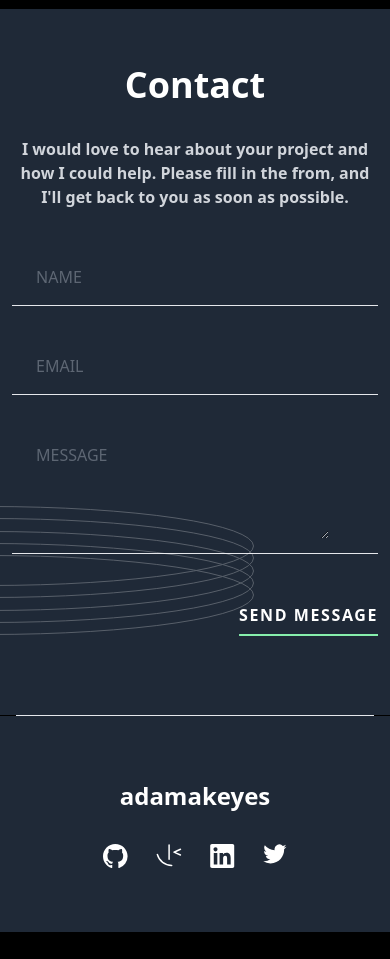
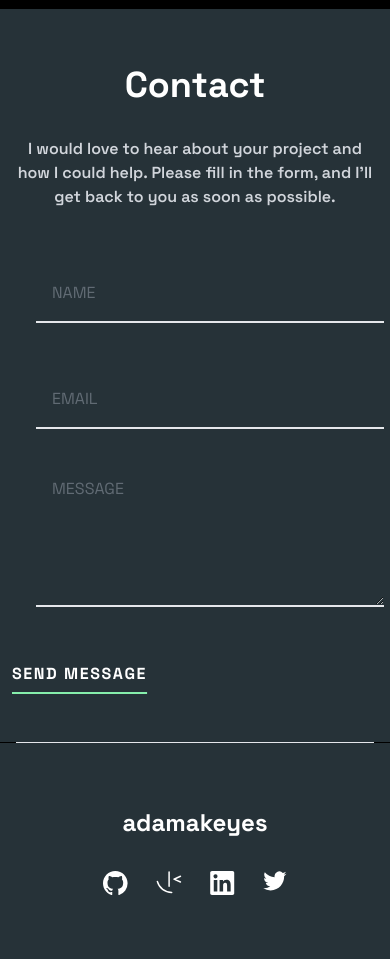
Before and after one commit to WanchalermMitcachon/devportfolio, a React (Vite) app: page / in a window 390 px wide. Shown: the part 4340-5299 px from the top of the page. Before the commit the page ends 5272 px from the top, so only its background shows below. Built offline with nearby package versions, Linux system fonts and the light colour scheme.

Commit message:
dsa
ddsa

```diff
--- a/src/App.jsx
+++ b/src/App.jsx
@@ -14,7 +14,7 @@ function App() {
       <hr className="mx-4 mt-[-20%] md:hidden"></hr>
       <Projects />
       <Contact />
-      <hr className="mx-4 md:mx-8"></hr>
+      <hr className="mx-4 md:mx-8 lg:mx-24"></hr>
       <Footer/>
     </div>
   );
--- a/src/components/Contact/Contact.jsx
+++ b/src/components/Contact/Contact.jsx
@@ -1,69 +1,119 @@
-import React from "react";
+import React, { useState } from "react";
 
 function Contact() {
+  const [formData, setFormData] = useState({
+    name: "",
+    email: "",
+    message: "",
+  });
+  const [errors, setErrors] = useState({});
+
+  const handleChange = (e) => {
+    const { name, value } = e.target;
+    setFormData((prevData) => ({
+      ...prevData,
+      [name]: value,
+    }));
+  };
+
+  const handleSubmit = (e) => {
+    e.preventDefault();
+    // Form validation
+    const validationErrors = {};
+    if (!formData.name) {
+      validationErrors.name = "Please enter your name.";
+    }
+    if (!formData.email) {
+      validationErrors.email = "Please enter your email.";
+    } else if (!isValidEmail(formData.email)) {
+      validationErrors.email = "Please enter a valid email address.";
+    }
+    if (!formData.message) {
+      validationErrors.message = "Please enter your message.";
+    }
+    if (Object.keys(validationErrors).length > 0) {
+      setErrors(validationErrors);
+      return;
+    }
+    // Form submission logic
+    console.log("Form submitted:", formData);
+    // Clear form fields
+    setFormData({
+      name: "",
+      email: "",
+      message: "",
+    });
+    // Clear errors
+    setErrors({});
+  };
+
+  const isValidEmail = (email) => {
+    // Email validation logic
+    const emailPattern = /^[^\s@]+@[^\s@]+\.[^\s@]+$/;
+    return emailPattern.test(email);
+  };
+
   return (
-    <div className="px-3 py-14 bg-gray-800">
+    <div className="px-3 py-14 bg-[#263238] lg:grid lg:grid-cols-[50%_50%] lg:px-24 " id="contact">
       {/* Content */}
-      <div className="space-y-8 md:mx-[12rem]">
-        <h1 className="text-white text-center font-bold text-4xl ">Contact</h1>
-        <p className="text-gray-300 text-center font-semibold">
+      <div className="space-y-8 md:mx-[12rem] lg:w-[70%] lg:ml-0 lg:mt-16">
+        <h1 className="text-white text-center font-bold text-4xl lg:text-6xl lg:text-start">
+          Contact
+        </h1>
+        <p className="text-gray-300 text-center font-semibold lg:text-start">
           I would love to hear about your project and how I could help. Please
-          fill in the from, and I'll get back to you as soon as possible.
+          fill in the form, and I'll get back to you as soon as possible.
         </p>
       </div>
       {/* Form */}
-      <div className="mt-14 space-y-12 md:mx-[12rem]">
-        <div className="">
+      <form onSubmit={handleSubmit} className="mt-14 space-y-12">
+        <div>
           <input
             type="text"
-            className="border-0 bg-transparent placeholder-gray-400
-          placeholder-opacity-50 text-white focus:outline-none mx-6"
+            name="name"
+            value={formData.name}
+            onChange={handleChange}
+            className={`border-0 bg-transparent placeholder-gray-400 border-b-2 outline-0 p-4 placeholder-opacity-50 text-white focus:outline-none mx-6 w-[95%] lg:w-[80] ${
+              errors.name ? "border-red-500" : ""
+            }`}
             placeholder="NAME"
           />
-          <hr className=" mt-4"></hr>
+          {errors.name && <p className="text-red-500 text-sm ml-6">{errors.name}</p>}
         </div>
         <div>
           <input
-            type="text"
-            className="border-0 bg-transparent placeholder-gray-400
-          placeholder-opacity-50 text-white focus:outline-none mx-6"
+            type="email"
+            name="email"
+            value={formData.email}
+            onChange={handleChange}
+            className={`border-0 bg-transparent placeholder-gray-400 border-b-2 outline-0 p-4 placeholder-opacity-50 text-white focus:outline-none mx-6 w-[95%] lg:w-[80] ${
+              errors.email ? "border-red-500  " : ""
+            }`}
             placeholder="EMAIL"
           />
-          <hr className=" mt-4"></hr>
+          {errors.email && <p className="text-red-500 text-sm ml-6">{errors.email}</p>}
         </div>
         <div>
           <textarea
-            type="text"
-            className="border-0 bg-transparent placeholder-gray-400
-          placeholder-opacity-50 text-white focus:outline-none mx-6 w-[80%] pr-4 pb-12
-          "
+            name="message"
+            value={formData.message}
+            onChange={handleChange}
+            className={`border-0 bg-transparent placeholder-gray-400 border-b-2 outline-0 px-4 pb-20 placeholder-opacity-50 text-white focus:outline-none mx-6 w-[95%] lg:w-[80] ${
+              errors.message ? "border-red-500" : ""
+            }`}
             placeholder="MESSAGE"
           />
-          <hr className=" mt-2"></hr>
-          <svg
-            xmlns="http://www.w3.org/2000/svg"
-            width="530"
-            height="129"
-            className="translate-x-[-18rem] translate-y-[-3rem] md:translate-x-[-32rem] md:translate-y-[1rem]"
+          {errors.message && <p className="text-red-500 text-sm  ml-6">{errors.message}</p>}
+        </div>
+        <div className="mt-[-5rem] mb-8 lg:mt-8 lg:flex lg:justify-end">
+          <button
+            type="submit"
+            className="text-white uppercase text-end underline decoration-green-300 underline-offset-[0.8rem] tracking-widest font-bold decoration-2 cursor-pointer md:mx-7"
           >
-            <g fill="none" fillRule="evenodd" stroke="#FFF" opacity=".25">
-              <ellipse cx="265" cy="40" rx="264.5" ry="39.5" />
-              <ellipse cx="265" cy="52" rx="264.5" ry="39.5" />
-              <ellipse cx="265" cy="65" rx="264.5" ry="39.5" />
-              <ellipse cx="265" cy="77" rx="264.5" ry="39.5" />
-              <ellipse cx="265" cy="89" rx="264.5" ry="39.5" />
-            </g>
-          </svg>
-          <div className="mt-[-5rem] mb-8">
-            <h1
-              className="text-white uppercase text-end underline decoration-green-300
-        underline-offset-[0.8rem] tracking-widest font-bold decoration-2 cursor-pointer "
-            >
-              Send Message
-            </h1>
-          </div>
+            Send Message
+          </button>
         </div>
-      </div>
+      </form>
     </div>
   );
 }
--- a/src/components/Footer/Footer.jsx
+++ b/src/components/Footer/Footer.jsx
@@ -2,7 +2,7 @@ import React from 'react'
 
 function Footer() {
   return (
-    <div className='py-16  bg-gray-800 md:py-8   md:px-8'>
+    <div className='py-16  bg-[#263238] md:py-8   md:px-8 lg:px-24'>
             {/* profile box */}
             <div className="md:flex md:justify-between">
               {" "}
--- a/src/components/Profile/Profile.jsx
+++ b/src/components/Profile/Profile.jsx
@@ -16,6 +16,7 @@ function Profile() {
     : isDesktop
     ? profileDesktop // เพิ่มเงื่อนไขสำหรับ Desktop
     : profileMobile; // เลือกรูปโปรไฟล์โดย default
+
   return (
     <div className=" w-full overflow-x-hidden md:overflow-x-auto md:relative md:h-[30rem]  ">
       {/* rings and circle+profile box */}
@@ -114,7 +115,7 @@ function Profile() {
           </h1>
           <p className="text-white text-center text-[40px] mt-20  md:text-start md:text-[52px] md:mt-7">
             Nice to meet you! <span> </span>
-            <span className="text-white text-center text-[40px] block md:inline md:text-[52px]	md:text-start">
+            <span className="text-white text-center text-[40px] block md:inline md:text-[52px]	md:text-start lg:block">
               I'm{" "}
               <span
                 className="underline decoration-green-300	 underline-offset-[0.6rem] md:text-start
@@ -134,8 +135,13 @@ function Profile() {
         </div>
         <div className="my-8">
           <h1
-            className="uppercase text-white text-center tracking-[0.20rem]
+            className="uppercase cursor-pointer text-white text-center tracking-[0.20rem]
           underline decoration-green-300 underline-offset-[1.2rem] decoration-2 md:text-start lg:pt-10"
+            onClick={() => {
+              document
+                .getElementById("contact")
+                .scrollIntoView({ behavior: "smooth" });
+            }}
           >
             Contact me
           </h1>
--- a/src/components/Projects/Projects.jsx
+++ b/src/components/Projects/Projects.jsx
@@ -4,14 +4,19 @@ import { Link, NavLink } from "react-router-dom";
 
 function Projects() {
   return (
-    <div className="mx-4 overflow-x-hidden mt-20 md:mx-6">
+    <div className="mx-4 overflow-x-hidden mt-20 md:mx-6 lg:mx-24">
       {/* Rings */}
 
       <div className="flex justify-between text-white pb-9">
         <h1 className="text-3xl font-bold md:text-6xl ">Projects</h1>
         <h4
-          className="text-md font-semibold underline decoration-green-300
+          className="text-md cursor-pointer font-semibold underline decoration-green-300
         underline-offset-[0.8rem] tracking-widest uppercase cursor-pointer md:mt-4"
+          onClick={() => {
+            document
+              .getElementById("contact")
+              .scrollIntoView({ behavior: "smooth" });
+          }}
         >
           Contact me
         </h4>
--- a/src/components/Tech/Tech.jsx
+++ b/src/components/Tech/Tech.jsx
@@ -4,7 +4,7 @@ import { TechData } from "./TechData";
 export default function Tech() {
   console.log(TechData);
   return (
-    <div className="my-9 md:grid md:grid-cols-[40%_40%] overflow-hidden">
+    <div className="my-9 md:grid md:grid-cols-[40%_40%] overflow-hidden lg:px-24 lg:grid-cols-[30%_30%_30%]">
       {TechData.map((item, idx) => {
         return (
           <div className="my-6 space-y-2 md:mx-8">
@@ -17,7 +17,8 @@ export default function Tech() {
         xmlns="http://www.w3.org/2000/svg"
         width="530"
         height="129"
-        className="translate-x-[40%] translate-y-[20%] md:translate-x-[100%] md:translate-y-[-40%]"
+        className="translate-x-[40%] translate-y-[20%] md:translate-x-[100%] md:translate-y-[-40%]
+        lg:translate-x-[60rem] lg:translate-y-[-40%]"
       >
         <g fill="none" fillRule="evenodd" stroke="#FFF" opacity=".25">
           <ellipse cx="265" cy="40" rx="264.5" ry="39.5" />
--- a/src/index.css
+++ b/src/index.css
@@ -1,7 +1,15 @@
+@font-face {
+    font-family: 'SpaceGrotesk';
+    src: url('./assets//fonts/SpaceGrotesk-VariableFont_wght.ttf') format('truetype');
+    /* ตัวอย่างเฉพาะเนื้อหา font อื่น ๆ ที่คุณต้องการใช้ */
+  }
+
 @tailwind base;
 @tailwind components;
 @tailwind utilities;
 
 body{
     background-color: black;
+    font-family: 'SpaceGrotesk', sans-serif;
+
 }
```
Lines whose indentation alone changed are shown as unchanged.
